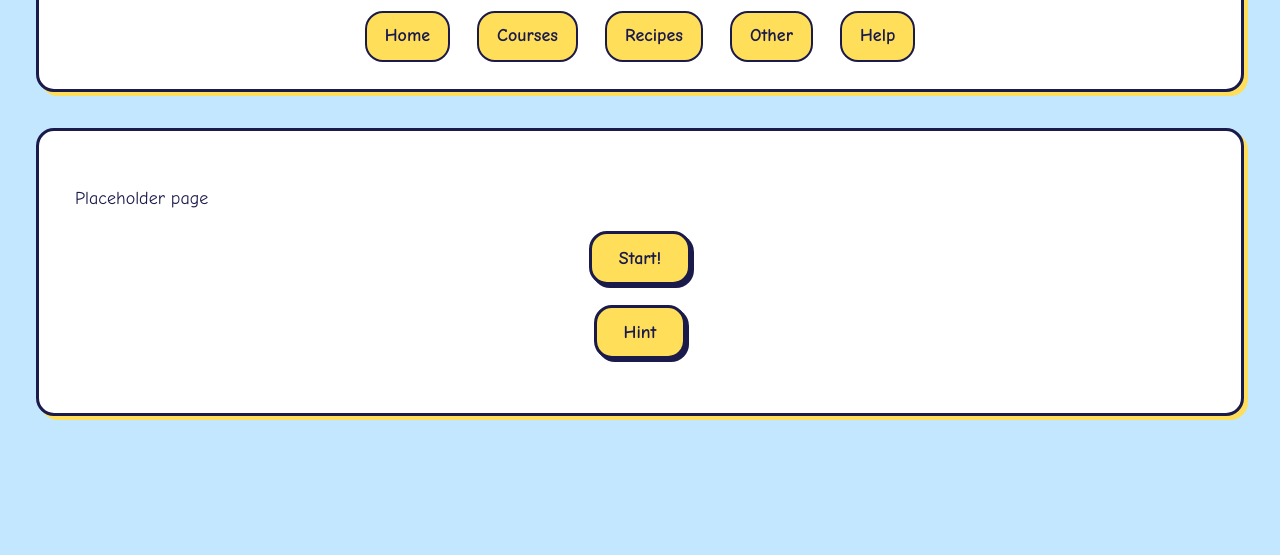
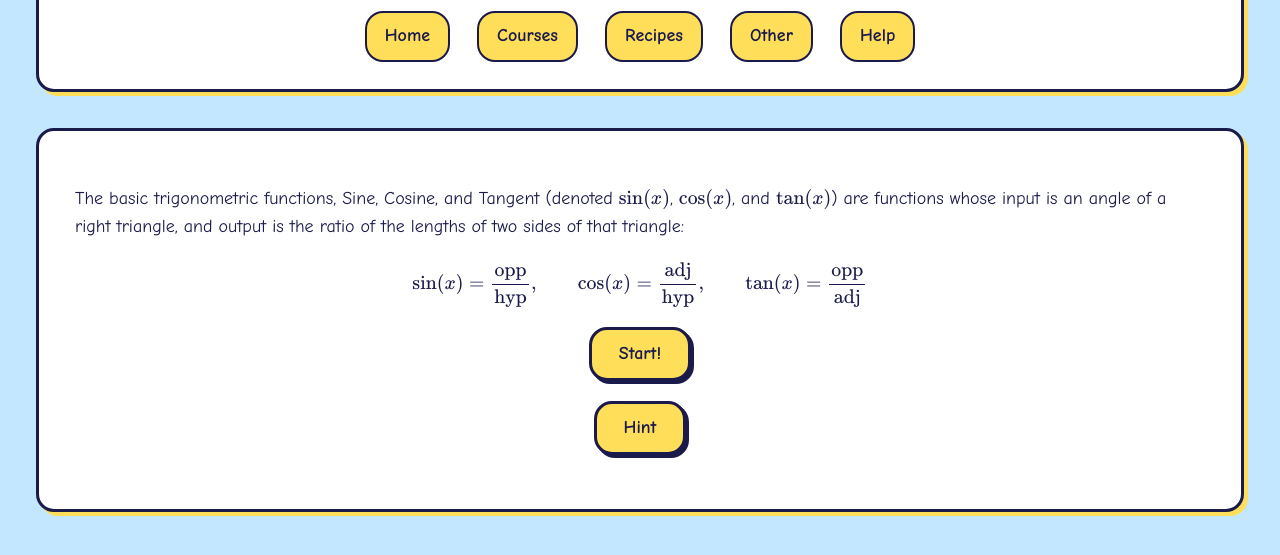
Before and after one commit to Ben-math/ben-math.github.io, a plain HTML site: page courses/math121/trigbasics.html in a window 1280 px wide. Shown: the part 161-716 px from the top of the page. Drawn offline with nearby package versions, Linux system fonts and the light colour scheme.

Commit message:
Update trigbasics.html

```diff
--- a/courses/math121/trigbasics.html
+++ b/courses/math121/trigbasics.html
@@ -169,7 +169,9 @@ fetch("/nav.html")
   </header>
 
   <main>
-    <p>Placeholder page</p>
+    <p>The basic trigonometric functions, Sine, Cosine, and Tangent (denoted \(\sin(x)\), \(\cos(x)\), and \(\tan(x)\)) are functions whose input is an
+    angle of a right triangle, and output is the ratio of the lengths of two sides of that triangle: \[\sin(x) = \frac{\text{opp}}{\text{hyp}},
+    \hspace{1cm} \cos(x) = \frac{\text{adj}}{\text{hyp}}, \hspace{1cm} \tan(x) = \frac{\text{opp}}{\text{adj}}\]</p>
 
 
     <div class="button-container">
```
